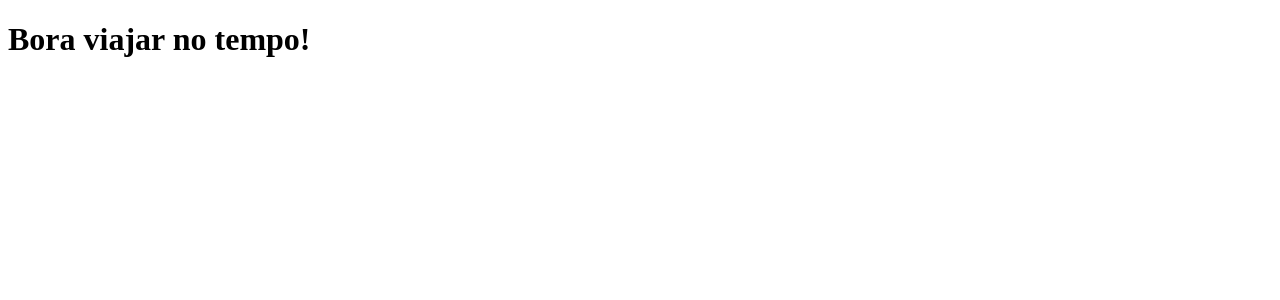
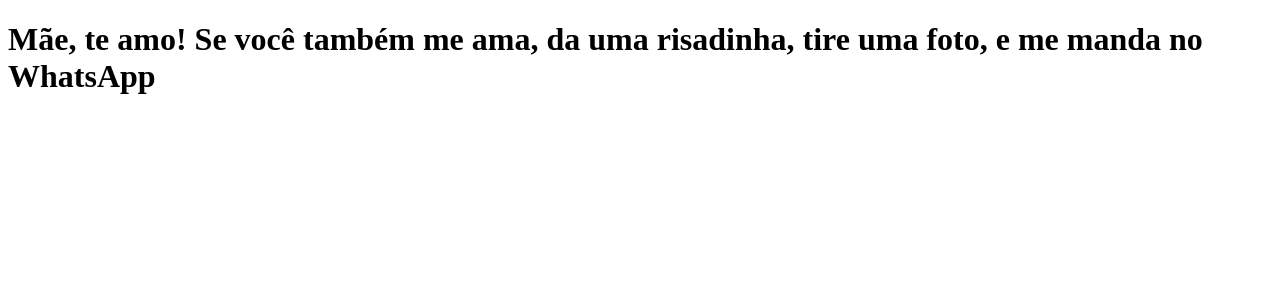
Before and after one commit to yoshimatsuuemura/clone-tabnews, a Next.js app: page / in a window 1280 px wide. Shown: the top 300 px of the page. Built offline with nearby package versions, Linux system fonts and the light colour scheme.

Commit message:
atualliza a frase inicial

```diff
--- a/pages/index.js
+++ b/pages/index.js
@@ -1,5 +1,5 @@
 function Home() {
-    return <h1>Bora viajar no tempo!</h1>
+    return <h1>Mãe, te amo! Se você também me ama, da uma risadinha, tire uma foto, e me manda no WhatsApp</h1>
 }
 
 export default Home;
```
